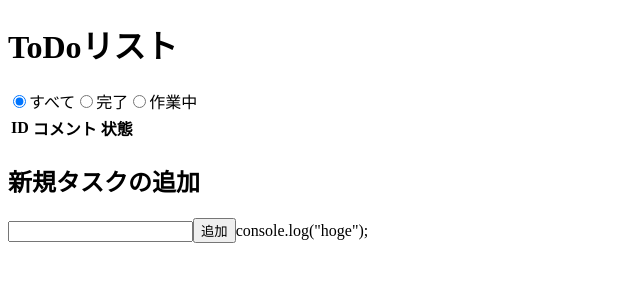
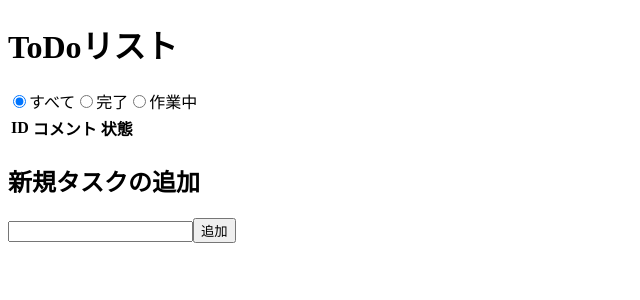
Before and after one commit to NaO3430/react-lesson1, a React (Create React App) app in the folder todolist/: page / in a window 1280 px wide. Shown: the top 300 px of the page, without its empty margins (0-640 px from the left). Built offline with nearby package versions, Linux system fonts and the light colour scheme.

Commit message:
コード修正

```diff
--- a/todolist/src/TaskInputForm.tsx
+++ b/todolist/src/TaskInputForm.tsx
@@ -22,7 +22,6 @@ const TaskInputForm: React.FC<TaskInputFormProps> = ({ onAdd }) => {
       <h2>新規タスクの追加</h2>
       <input ref={taskRef} type="text" />
       <button onClick={() => handleClick(taskRef.current?.value)}>追加</button>
-      console.log("hoge");
     </div>
   );
 };
```
